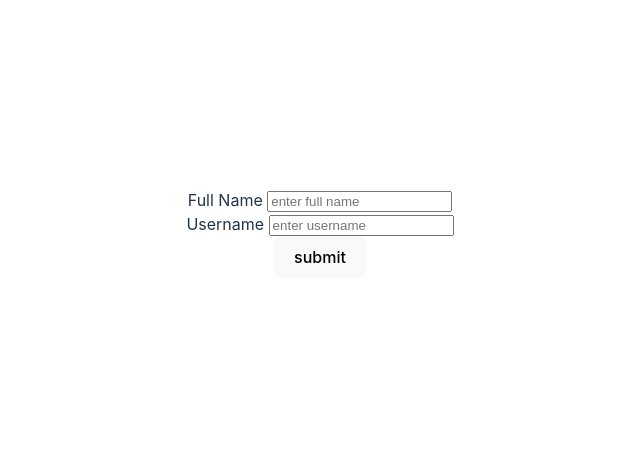
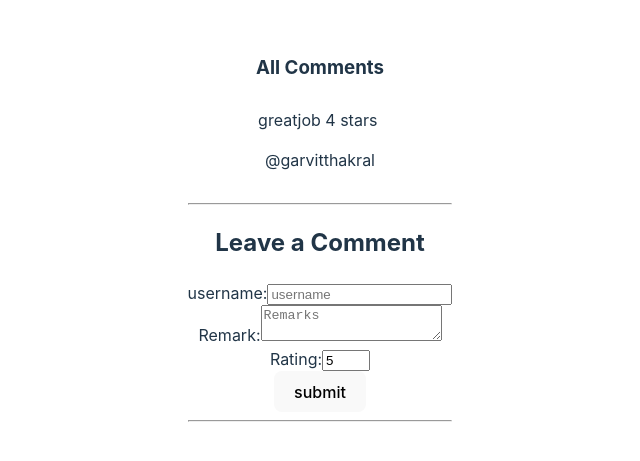
Before and after one commit to thakralgarvit/development, a React (Vite) app in the folder reactDev/basic-react/: page / in a window 1280 px wide. Shown: the part 167-628 px from the top of the page, without its empty margins (320-960 px from the left). Built offline with nearby package versions, Linux system fonts and the light colour scheme.

Commit message:
form comment and its validations

```diff
--- a/reactDev/basic-react/package.json
+++ b/reactDev/basic-react/package.json
@@ -10,6 +10,7 @@
     "preview": "vite preview"
   },
   "dependencies": {
+    "formik": "^2.4.6",
     "react": "^18.3.1",
     "react-dom": "^18.3.1",
     "uuid": "^11.0.5"
--- a/reactDev/basic-react/src/App.jsx
+++ b/reactDev/basic-react/src/App.jsx
@@ -3,12 +3,14 @@ import LudoBoard from './LudoBoard.jsx'
 import Todos from './Todos.jsx'
 import Lottery from './Lottery.jsx'
 import Form from "./Form.jsx"
+import CommentForm from './CommentForm.jsx'
+import Comment from './Comment.jsx'
 
 function App() {
 
   return (
     <>
-      <Form />
+      <Comment />
     </>
   )
 }
--- /dev/null
+++ b/reactDev/basic-react/src/Comment.css
@@ -0,0 +1,5 @@
+.comments {
+    border: 2px solid white;
+    border-radius: 2rem;
+    padding: 5px;
+}
--- /dev/null
+++ b/reactDev/basic-react/src/Comment.jsx
@@ -0,0 +1,36 @@
+import { useState } from "react";
+import "./Comment.css";
+import CommentForm from "./CommentForm";
+
+export default function Comment() {
+  let [comments, setComments] = useState([
+    {
+      username: "@garvitthakral",
+      remarks: "greatjob",
+      rating: 4,
+    },
+  ]);
+
+  let addNewComment = (comment) => {
+    setComments((currComments) => [...currComments, comment]);
+  };
+
+  return (
+    <>
+      <div>
+        <h3>All Comments</h3>
+        {comments.map((comment, idx) => (
+          <div className="comments" key={idx}>
+            <span>{comment.remarks}</span>
+            &nbsp;
+            <span>{comment.rating} stars</span>
+            &nbsp;
+            <p>{comment.username}</p>
+          </div>
+        ))}
+      </div>
+      <hr />
+      <CommentForm addNewComment={addNewComment} />
+    </>
+  );
+}
--- /dev/null
+++ b/reactDev/basic-react/src/CommentForm.jsx
@@ -0,0 +1,94 @@
+import { useState } from "react";
+import { useFormik } from "formik"; // very commonly used validator
+
+export default function CommentForm({ addNewComment }) {
+  const validate = (values) => {
+    const errors = {};
+    if (!values.username) {
+      errors.username = "Required";
+    }
+    return errors;
+  };
+
+  //   let [formData, setFormData] = useState({
+  //     username: "",
+  //     remarks: "",
+  //     rating: 5,
+  //   });
+
+  const formik = useFormik({
+    initialValues: {
+      username: "",
+      remarks: "",
+      rating: 5,
+    },
+    validate,
+    onSubmit: (values) => {
+      alert(JSON.stringify(values, null, 2));
+    },
+  });
+
+  //   let handleInputChanges = (event) => {
+  //     setFormData((currData) => {
+  //       return { ...currData, [event.target.name]: event.target.value };
+  //     });
+  //   };
+
+  //   let handleSubmit = (event) => {
+  //     console.log(formData);
+  //     addNewComment(formData);
+  //     event.preventDefault();
+  //     setFormData({
+  //       username: "",
+  //       remarks: "",
+  //       rating: 5,
+  //     });
+  //   };
+
+  return (
+    <div>
+      <h2>Leave a Comment</h2>
+      <form onSubmit={formik.handleSubmit}>
+        <label htmlFor="username">username:</label>
+        <input
+          id="username"
+          type="text"
+          placeholder="username"
+          value={formik.values.username}
+          name="username"
+          onChange={formik.handleChange}
+          onBlur={formik.handleBlur}
+        />
+        {formik.touched.username && formik.errors.username ? (
+          <p>{formik.errors.username}</p>
+        ) : null}
+        <br />
+        <label htmlFor="remark">Remark:</label>
+        <textarea
+          name="remarks"
+          id="remarks"
+          value={formik.values.remarks}
+          placeholder="Remarks"
+          onChange={formik.handleChange}
+          onBlur={formik.handleBlur}
+        ></textarea>
+        <br />
+        <label htmlFor="rating">Rating:</label>
+        <input
+          id="rating"
+          onChange={formik.handleChange}
+          name="rating"
+          type="number"
+          min={1}
+          max={5}
+          placeholder="rating"
+          value={formik.values.rating}
+          onBlur={formik.handleBlur}
+        />
+        <br />
+        <button type="submit">submit</button>
+      </form>
+      <hr />
+    </div>
+  );
+}
```
Also changed, not shown: 1 other file (tests, documents, lock files or other folders).
